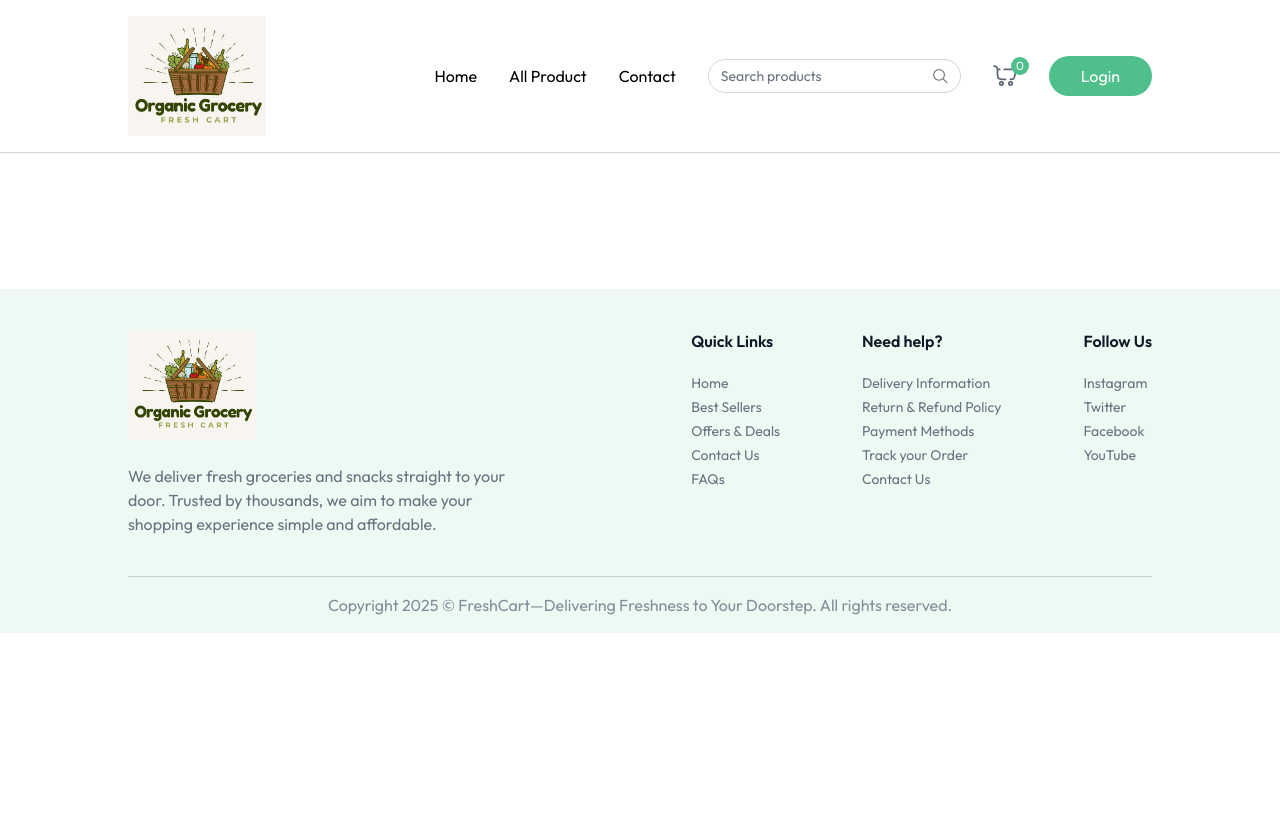
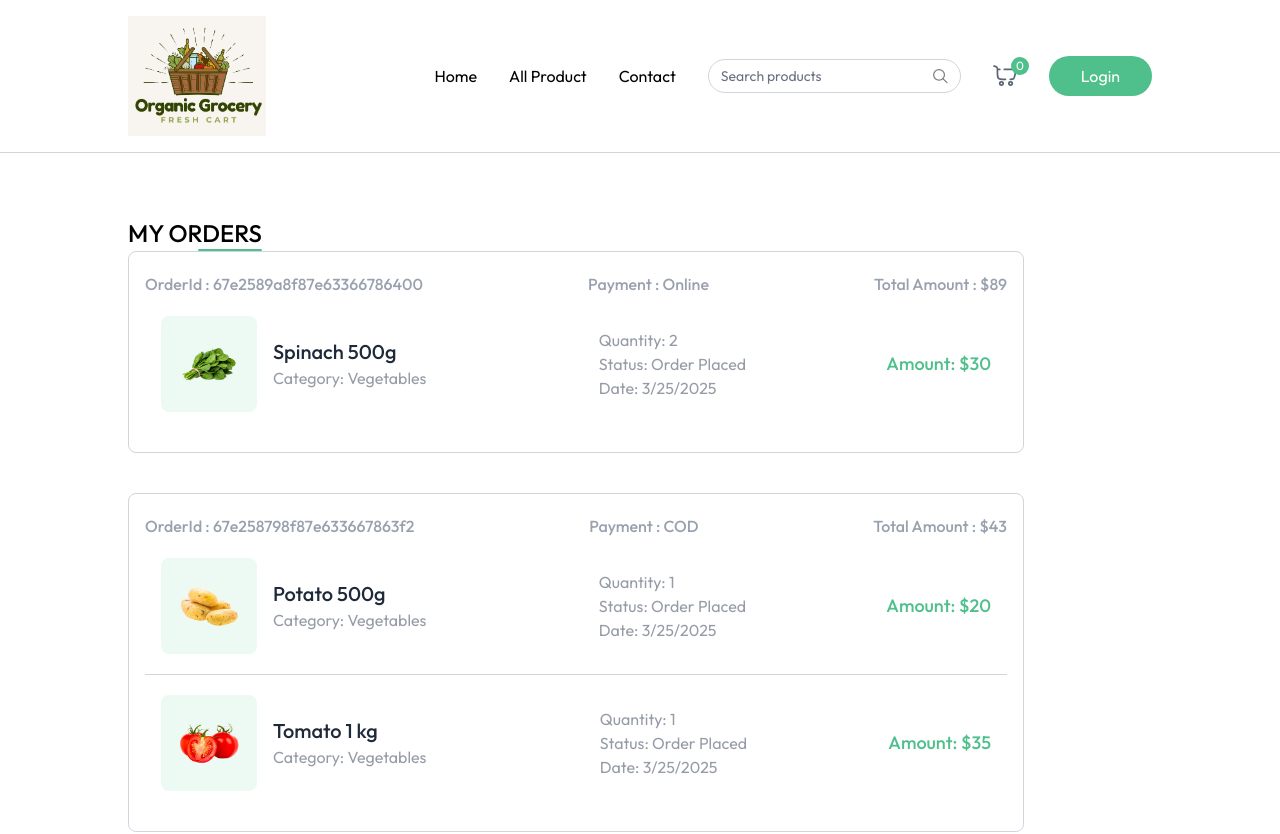
Before and after one commit to Palla04/Grocery-App, a React (Vite) app in the folder grocery-delivery-app/: page /my-orders in a window 1280 px wide. Shown: the top 834 px of the page. Before the commit the page ends 800 px from the top, so only its background shows below. Built offline with nearby package versions, Linux system fonts and the light colour scheme.

Commit message:
Frontend almost done

```diff
--- a/grocery-delivery-app/src/App.jsx
+++ b/grocery-delivery-app/src/App.jsx
@@ -11,6 +11,7 @@
 import ProductDetails from './pages/ProductDetails';
 import Cart from './pages/Cart';
 import AddAddress from './pages/AddAddress';
+import MyOrders from './pages/MyOrders';
 
 
 const App = () => {
@@ -31,6 +32,7 @@
           <Route path='/products/:category/:id' element={<ProductDetails/>}/>
           <Route path='/cart' element={<Cart/>}/>
           <Route path='/add-address' element={<AddAddress/>}/>
+          <Route path='/my-orders' element={<MyOrders/>}/>
         </Routes>
        </div>
        { !isSellerPath && <Footer/>}
--- a/grocery-delivery-app/src/assets/assets.js
+++ b/grocery-delivery-app/src/assets/assets.js
@@ -1,7 +1,6 @@
 import logo10 from "./logo10.png";
 import m_1 from "./m_1.png";
 import m_2 from "./m_2.png";
-import m_small from "./m_small.png";
 import search_icon from "./search_icon.svg";
 import remove_icon from "./remove_icon.svg";
 import arrow_right_icon_colored from "./arrow_right_icon_colored.svg";
@@ -77,7 +76,6 @@
   logo10,
   m_1,
   m_2,
-  m_small,
   search_icon,
   remove_icon,
   arrow_right_icon_colored,
--- a/grocery-delivery-app/src/components/MainBanner.jsx
+++ b/grocery-delivery-app/src/components/MainBanner.jsx
@@ -5,8 +5,8 @@
 const MainBanner = () => {
   return (
     <div className='relative'>
-       <img src={assets.m_1} alt="banner" className='w-full hidden md:block' />
-       <img src={assets.m_small} alt="banner" className='w-full md:hidden' />
+       <img src={assets.m_1} alt="banner" className='w-full hidden md:block h-150' />
+       <img src={assets.m_2} alt="banner" className='w-full md:hidden' />
        <div className='absolute inset-0 flex flex-col items-center md:items-start justify-end
            md:justify-end pb-24 md:pb-0 px-4 md:pl-18 lg:pl-24'>
             <h1 className='text-3xl md:text-4xl lg:text-5xl font-bold text-center md:text-left max-w-72 md:max-w-80 lg:max-w-105 leading-tight lg:leading-15'>
--- a/grocery-delivery-app/src/components/ProductCard.jsx
+++ b/grocery-delivery-app/src/components/ProductCard.jsx
@@ -27,7 +27,7 @@
                 </div>
                 <div className="flex items-end justify-between mt-3">
                     <p className="md:text-xl text-base font-medium text-primary">
-                        {currency}${product.offerPrice}{" "} <span className="text-gray-500/60 md:text-sm text-xs line-through">{currency}${product.price}</span>
+                        {currency}{product.offerPrice}{" "} <span className="text-gray-500/60 md:text-sm text-xs line-through">{currency}{product.price}</span>
                     </p>
                     <div onClick={(e)=>{e.stopPropagation()}} className="text-primary">
                         {!cartItems[product._id] ? (
--- a/grocery-delivery-app/src/context/AppContext.jsx
+++ b/grocery-delivery-app/src/context/AppContext.jsx
@@ -8,7 +8,7 @@
 
 export const AppContextProvider = ({children}) => {
 
-    const currency = import.meta.VITE_CURRENCY;
+    const currency = import.meta.env.VITE_CURRENCY;
 
     const navigate = useNavigate();
     const [user,setUser] = useState(null)
--- /dev/null
+++ b/grocery-delivery-app/src/pages/MyOrders.jsx
@@ -0,0 +1,63 @@
+import React, { useEffect, useState } from 'react'
+import { useAppContext } from '../context/AppContext'
+import { assets, dummyOrders } from '../assets/assets'
+
+const MyOrders = () => {
+    const [myOrders, setMyOrders] = useState([])
+    const {currency} = useAppContext()
+
+    const fetchMyOrders = async ()=>{
+          setMyOrders(dummyOrders)
+    }
+
+    useEffect(()=>{
+        fetchMyOrders()
+    },[])
+  return (
+    <div className='mt-16 flex flex-col'>
+        <div className='flex flex-col items-end w-max'>
+            <p className='text-2xl font-medium uppercase'>My orders</p>
+            <div className='w-16 h-0.5 bg-primary rounded-full'></div>
+        </div>
+      {myOrders.map((order, index)=>(
+        <div key={index} className='border border-gray-300 rounded-lg mb-10 p-4 py-5 max-w-4xl'>
+            <p className='flex justify-between md:items-center text-gray-400
+            md:font-medium max-md:flex-col'>
+                <span>OrderId : {order._id}</span>
+                <span>Payment : {order.paymentType}</span>
+                <span>Total Amount : {currency}{order.amount}</span>
+            </p>
+            {order.items.map((item, index)=>(
+                <div key={index} className={`relative bg-white text-gray-500/70
+                ${order.items.length !== index + 1 && "border-b"}
+                 border-gray-300 flex flex-col md:flex-row md:items-center justify-between
+                 p-4 py-5 md:gap-16 w-full max-w-4xl`}>
+                    <div className='flex items-center mb-4 md:mb-0'>
+                        <div className='bg-primary/10 p-4 rounded-lg'>
+                            <img src={item.product.image[0]} alt="" className='w-16
+                            h-16' />
+                        </div>
+                        <div className='ml-4'>
+                              <h2 className='text-xl font-medium text-gray-800'>{item.product.name}</h2>
+                              <p>Category: {item.product.category}</p>
+                        </div>
+                    </div>
+
+                      <div className='flex flex-col justify-center md:ml-8 mb-4 md:mb-0'>
+                           <p>Quantity: {item.quantity || "1"}</p>
+                           <p>Status: {order.status}</p>
+                           <p>Date: {new Date(order.createdAt).toLocaleDateString()}</p>
+                      </div>
+                      <p className='text-primary text-lg font-medium'>
+                           Amount: {currency}{item.product.offerPrice * item.quantity}
+                      </p>
+
+                </div>
+            ))}
+        </div>
+      ))}
+    </div>
+  )
+}
+
+export default MyOrders
```
Also changed, not shown: 1 other file (tests, documents, lock files or other folders).
